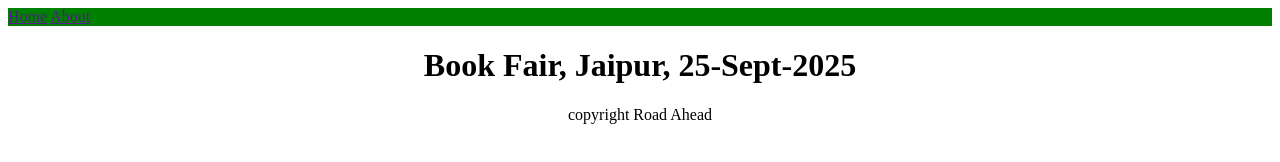
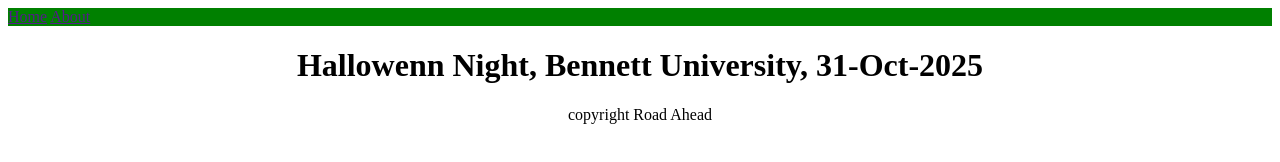
Before and after one commit to GauravPrajapati19/webScrap, a plain HTML site: page index.html in a window 1280 px wide. Drawn offline with Linux system fonts and the light colour scheme.

Commit message:
Update index.html

```diff
--- a/index.html
+++ b/index.html
@@ -10,7 +10,7 @@
         <a href="">Home</a>
         <a href="">About</a>
     </nav>
-        <h1 style="text-align: center;" id="events">Book Fair, Jaipur, 25-Sept-2025</h1>
+        <h1 style="text-align: center;" id="events">Hallowenn Night, Bennett University, 31-Oct-2025</h1>
         <p style="text-align: center;">copyright Road Ahead</p>
 
 </body>
```
